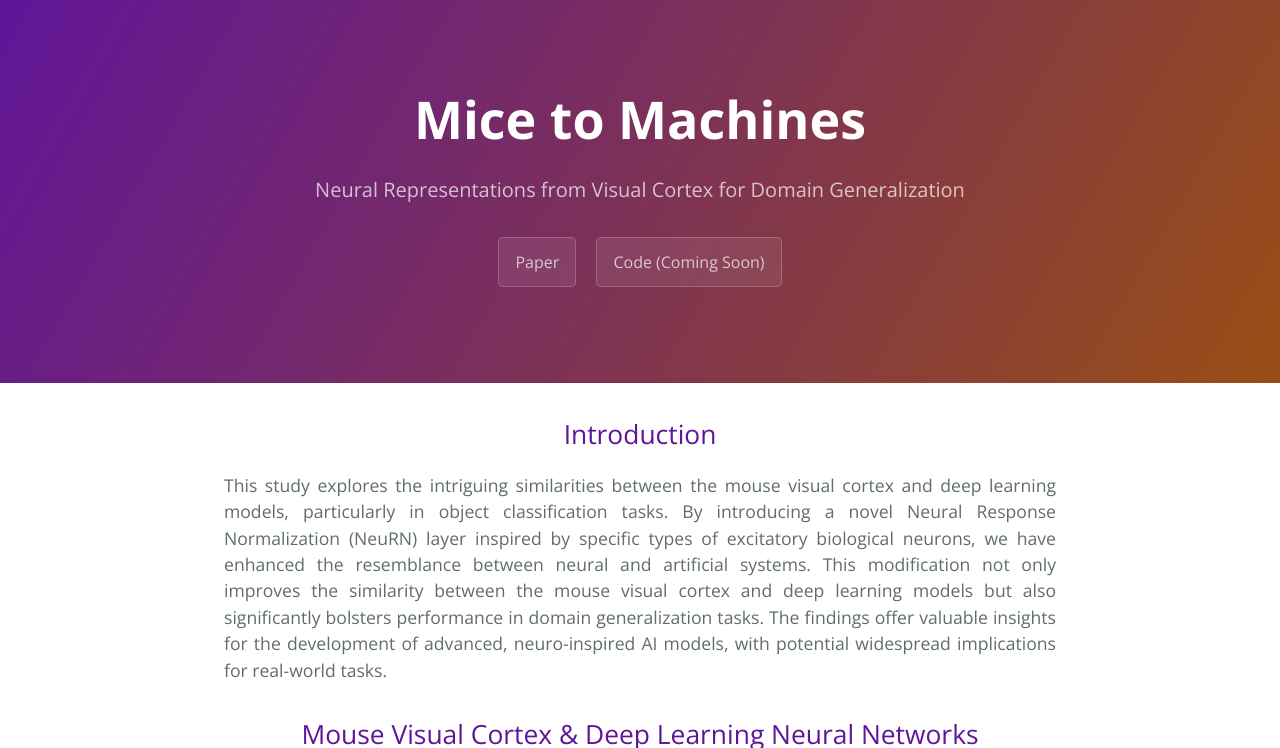
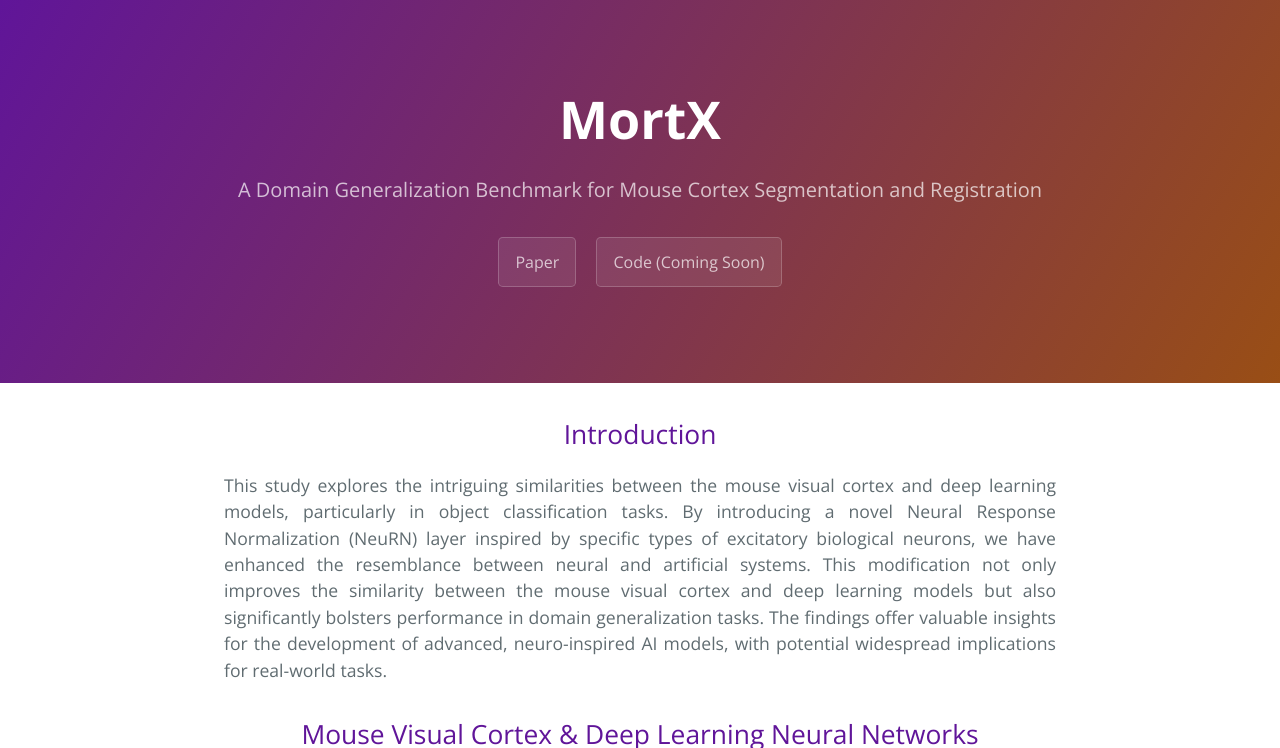
Before and after one commit to neuromortx/neuromortx.github.io, a Jekyll site: the page built from index.md, in a window 1280 px wide and 900 px high, cut to the strip 0-748 px from the top of the window. Built offline with Jekyll 4.4.1, drawn with Linux system fonts in a browser that asks for light colours.

Commit message:
Update _config.yml

```diff
--- a/_config.yml
+++ b/_config.yml
@@ -1,5 +1,5 @@
-title: Mice to Machines
-description: Neural Representations from Visual Cortex for Domain Generalization
+title: MortX
+description: A Domain Generalization Benchmark for Mouse Cortex Segmentation and Registration
 show_downloads: true
 google_analytics:
 theme: jekyll-theme-cayman
```
